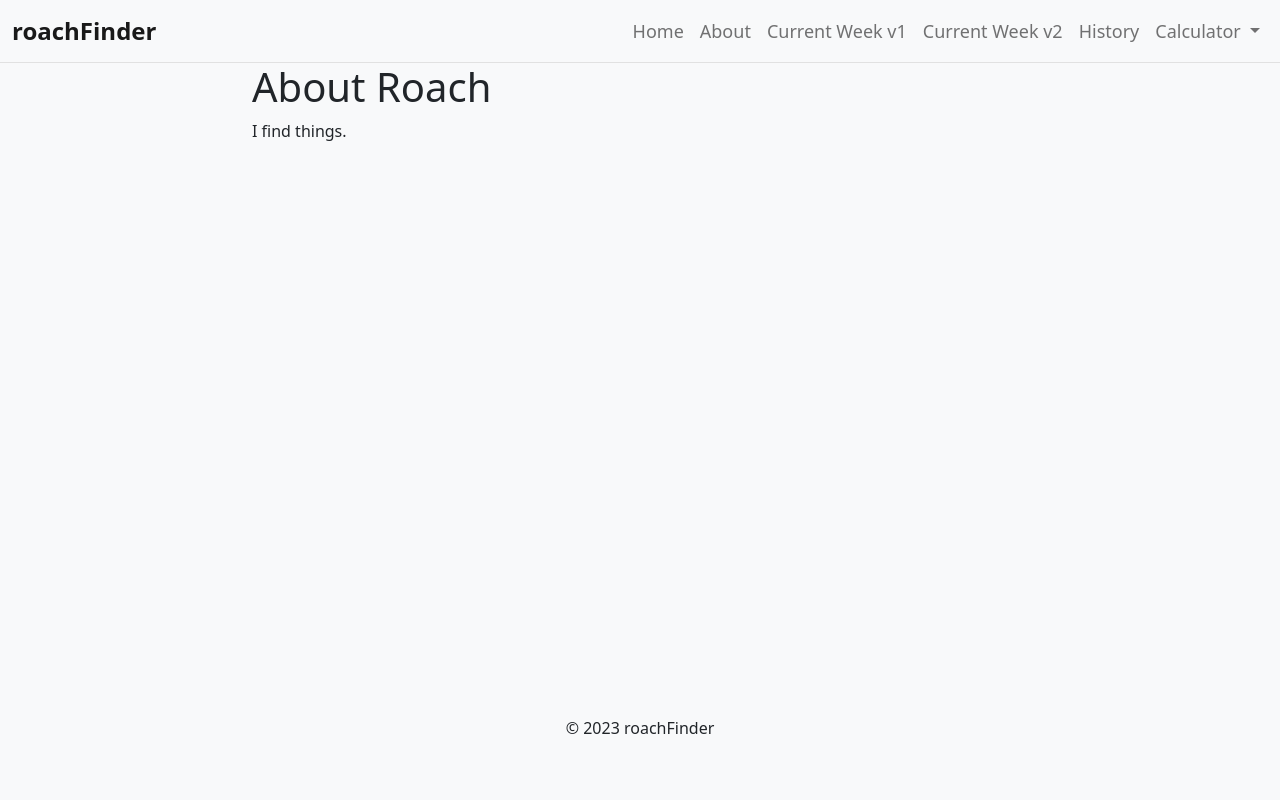
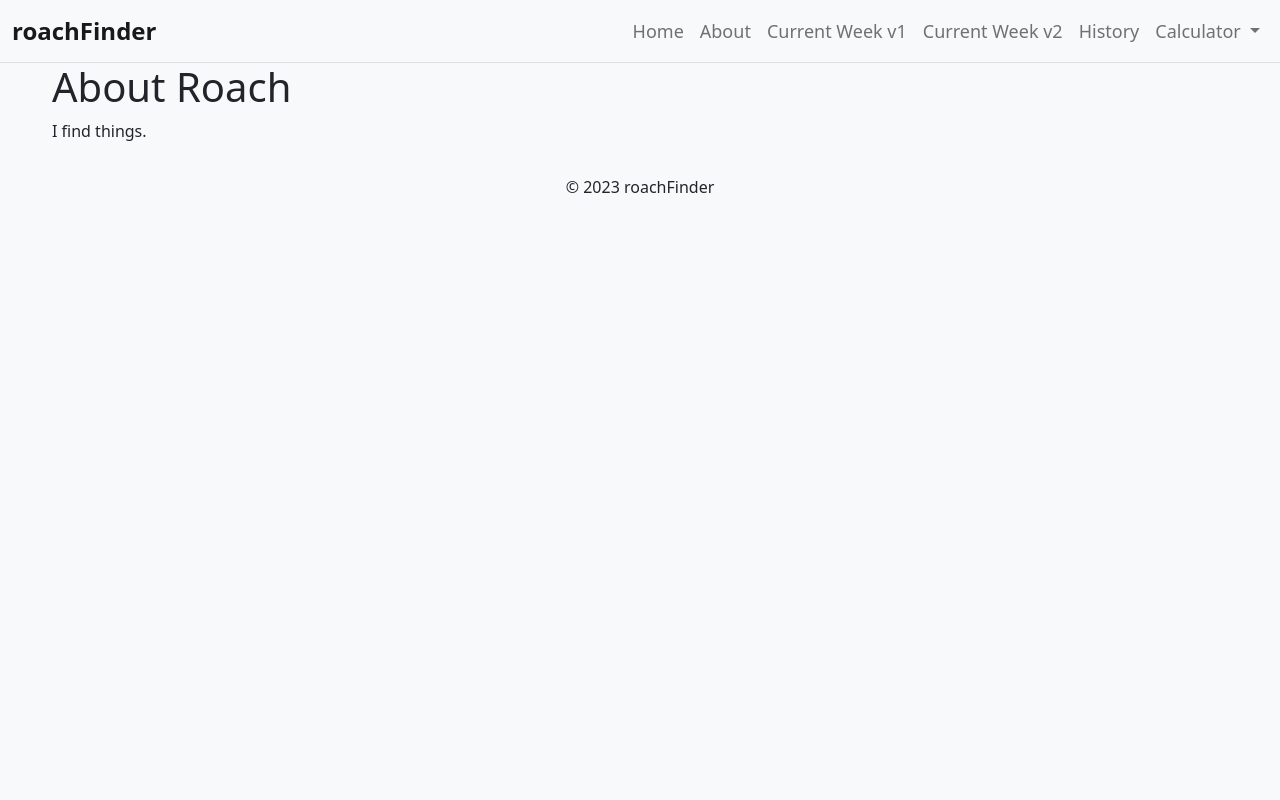
Before and after one commit to BMcGinn-Dev/roachFinder_v2, a Flask app: page /about in a window 1280 px wide. Run offline with Flask 3, Linux system fonts and the light colour scheme.

Commit message:
new base

```diff
--- a/templates/base.html
+++ b/templates/base.html
@@ -16,7 +16,7 @@
       }
 
       .container {
-        max-width: 800px;
+        max-width: 1200px;
         margin: 0 auto;
       }
 
@@ -28,6 +28,11 @@
       /* Light grey background color */
       .bg-light-grey {
         background-color: #f8f9fa;
+      }
+
+      .col-sm-3 {
+        text-align: center;
+
       }
 
       /* Navbar styles */
@@ -60,8 +65,6 @@
         background-color: #f8f9fa; /* Change to your desired background color */
         color: #212529; /* Change to your desired text color */
         padding: 30px;
-        position: absolute;
-        bottom: 0;
         width: 100%;
         height: 100px; /* Change to your desired height */
       }
@@ -85,7 +88,7 @@
     <!-- Navigation Bar -->
     <nav class="navbar navbar-expand-lg navbar-light bg-light">
         <div class="container-fluid">
-          <a class="navbar-brand" href="#">roachFinder</a>
+          <a class="navbar-brand" href="/">roachFinder</a>
           <button class="navbar-toggler" type="button" data-bs-toggle="collapse" data-bs-target="#navbarNav" aria-controls="navbarNav" aria-expanded="false" aria-label="Toggle navigation">
             <span class="navbar-toggler-icon"></span>
           </button>
```
